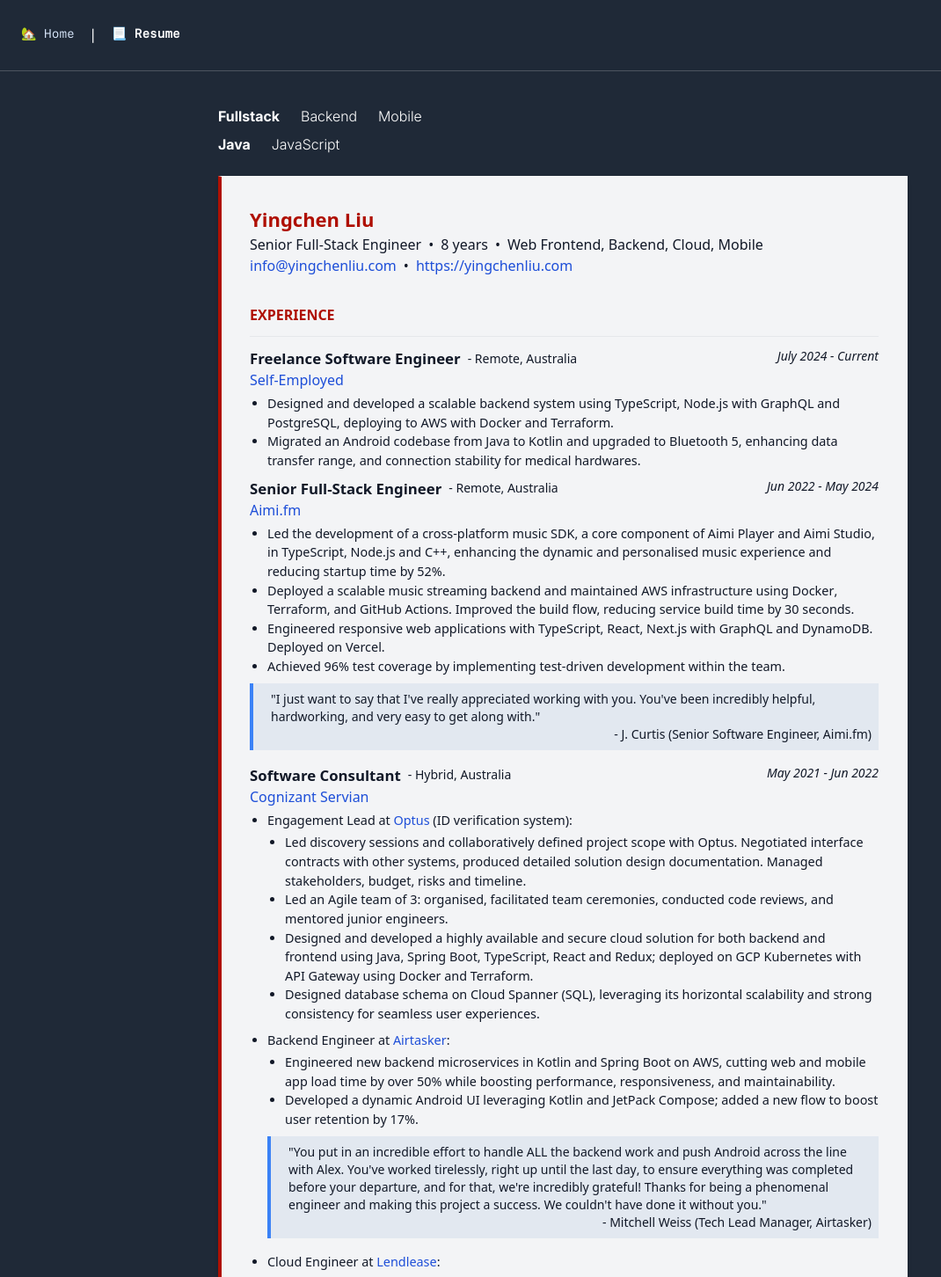
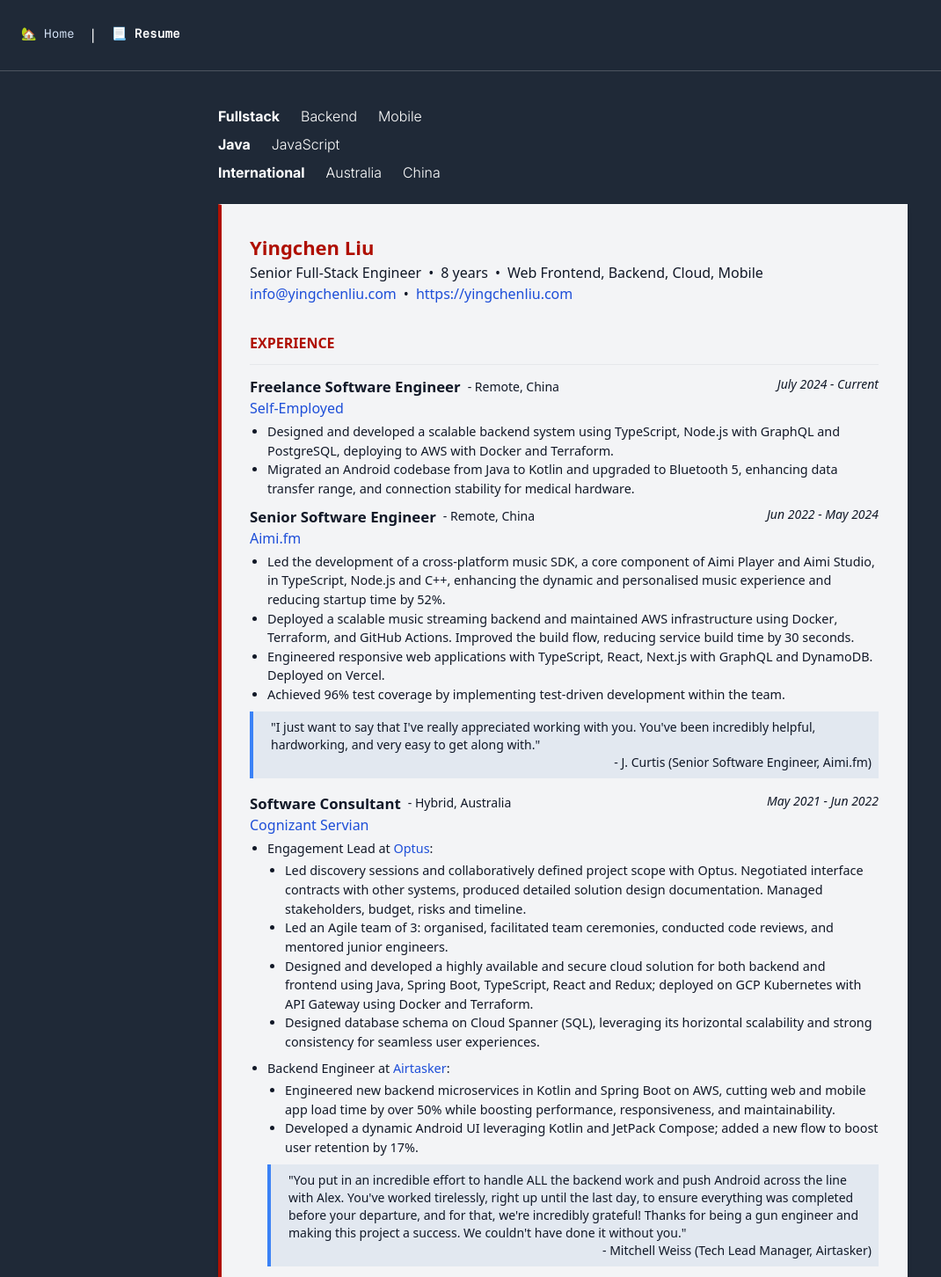
Before and after one commit to yingchen-liu/my-next-website, a Next.js app: page /resume in a window 1280 px wide. Shown: the top 1452 px of the page at 88% size, without its empty margins (0-1070 px from the left). Built offline with nearby package versions, Linux system fonts and the light colour scheme.

Commit message:
Add country

```diff
--- a/app/resume/resume.tsx
+++ b/app/resume/resume.tsx
@@ -81,6 +81,7 @@
 export default function Resume() {
   const [title, setTitle] = useState("full-stack");
   const [stack, setStack] = useState("java");
+  const [country, setCountry] = useState("international");
 
   return (
     <>
@@ -107,7 +108,7 @@
           Mobile
         </Link>
       </div>
-      <div className="container md:px-20 pb-6 mx-auto flex gap-x-6">
+      <div className="container md:px-20 pb-2 mx-auto flex gap-x-6">
         <Link
           onClick={() => setStack("java")}
           className={`${stack === "java" && "font-bold"}`}
@@ -121,6 +122,29 @@
           invert={true}
         >
           JavaScript
+        </Link>
+      </div>
+      <div className="container md:px-20 pb-6 mx-auto flex gap-x-6">
+        <Link
+          onClick={() => setCountry("international")}
+          className={`${country === "international" && "font-bold"}`}
+          invert={true}
+        >
+          International
+        </Link>
+        <Link
+          onClick={() => setCountry("au")}
+          className={`${country === "au" && "font-bold"}`}
+          invert={true}
+        >
+          Australia
+        </Link>
+        <Link
+          onClick={() => setCountry("cn")}
+          className={`${country === "cn" && "font-bold"}`}
+          invert={true}
+        >
+          China
         </Link>
       </div>
       <div className="container md:px-20 md:pb-20 mx-auto">
@@ -157,6 +181,13 @@
               <Link href="https://yingchenliu.com">
                 https://yingchenliu.com
               </Link>
+              {country !== "international" && (
+                <>
+                  <div className="inline-block px-2">•</div>
+                  {country === "au" && <>+61 420 630 709</>}
+                  {country === "cn" && <>+86 135 2908 0041</>}
+                </>
+              )}
             </div>
           </div>
 
@@ -166,7 +197,7 @@
             </div>
             <Experience
               title="Freelance Software Engineer"
-              type="Remote, Australia"
+              type={`Remote, ${country === "au" ? "Melbourne" : "China"}`}
               time="July 2024 - Current"
               company="Self-Employed"
               href="#"
@@ -185,23 +216,15 @@
                 title === "mobile" ||
                 stack === "java") && (
                 <li>
-                  Migrated an Android codebase from <b>Java to Kotlin</b> and
-                  upgraded to Bluetooth 5, enhancing data transfer range, and
-                  connection stability for medical hardwares.
+                  Migrated an <b>Android</b> codebase from <b>Java to Kotlin</b>{" "}
+                  and upgraded to Bluetooth 5, enhancing data transfer range,
+                  and connection stability for medical hardware.
                 </li>
               )}
             </Experience>
             <Experience
-              title={
-                title === "full-stack"
-                  ? "Senior Full-Stack Engineer"
-                  : title === "back-end"
-                  ? "Senior Backend Engineer"
-                  : title === "mobile"
-                  ? "Senior Mobile Engineer"
-                  : "Senior Software Engineer"
-              }
-              type="Remote, Australia"
+              title="Senior Software Engineer"
+              type={`Remote, ${country === "au" ? "Melbourne" : "China"}`}
               time="Jun 2022 - May 2024"
               company="Aimi.fm"
               href="https://aimi.fm"
@@ -222,14 +245,19 @@
                     build flow, <b>reducing service build time by 30 seconds</b>
                     .
                   </li>
+                  <li>
+                    Engineered responsive web applications with{" "}
+                    <b>TypeScript</b>, <b>React</b>, <b>Next.js</b> with{" "}
+                    <b>GraphQL</b> and <b>DynamoDB</b>. Deployed on Vercel.
+                  </li>
                 </>
               )}
               {title === "back-end" && (
                 <>
                   <li>
-                    Led the development of a cross-platform generative music SDK,
-                    in <b>TypeScript</b>, <b>Node.js</b> and C++, enhancing the
-                    dynamic and personalised music experience and{" "}
+                    Led the development of a cross-platform generative music
+                    SDK, in <b>TypeScript</b>, <b>Node.js</b> and C++, enhancing
+                    the dynamic and personalised music experience and{" "}
                     <b>reducing startup time by 52%</b>.
                   </li>
                   <li>
@@ -238,29 +266,30 @@
                     <b>Terraform</b>, and <b>GitHub Actions</b>. Improved the
                     build flow, <b>reducing service build time by 30s</b>.
                   </li>
+                  <li>
+                    Established the Android team and developed the Aimi Player
+                    Android app from scratch using <b>Kotlin</b>, Jetpack
+                    Compose, and Media3.
+                  </li>
                 </>
               )}
               {title === "mobile" && (
                 <>
                   <li>
-                    Founded the Android team and built the Android app using
-                    Kotlin and JetPack Compose.
+                    <b>Established the Android team</b> and developed the Aimi
+                    Player Android app from scratch using <b>Kotlin</b>, Jetpack
+                    Compose, and Media3.
                   </li>
                   <li>
-                    Led the development of a cross-platform music SDK for both
-                    Android and iOS, a core component of Aimi Player and Aimi
-                    Studio, built with TypeScript and C++, enhancing the dynamic
-                    and personalised music experience and reducing startup time
-                    by 52%.
+                    Led the development of a <b>cross-platform</b> music SDK for{" "}
+                    <b>Android and iOS</b>, a core component of Aimi Player and
+                    Aimi Studio, built with TypeScript and C++, enhancing the
+                    dynamic and personalised music experience and reducing
+                    startup time by 52%.
                   </li>
                 </>
               )}
-              <li>
-                Engineered responsive web applications with <b>TypeScript</b>,{" "}
-                <b>React</b>, <b>Next.js</b> with <b>GraphQL</b> and{" "}
-                <b>DynamoDB</b>. Deployed on Vercel.
-              </li>
-              <li>
+              <li className="order-4">
                 Achieved <b>96% test coverage</b> by implementing test-driven
                 development within the team.
               </li>
@@ -274,7 +303,7 @@
 
             <Experience
               title="Software Consultant"
-              type="Hybrid, Australia"
+              type={`Hybrid, ${country === "au" ? "Melbourne" : "Australia"}`}
               time="May 2021 - Jun 2022"
               company="Cognizant Servian"
               href="https://www.cognizant.com/au/en/servian"
@@ -283,8 +312,8 @@
                 <b>
                   Engagement Lead at{" "}
                   <Link href="https://optus.com.au">Optus</Link>
-                </b>{" "}
-                (ID verification system):
+                </b>
+                :
                 <ul className="list-disc ml-5 mt-1 mb-2">
                   <li>
                     Led discovery sessions and collaboratively defined project
@@ -330,13 +359,26 @@
                   <li
                     className={`${title === "mobile" ? "order-1" : "order-2"}`}
                   >
-                    Developed a dynamic Android UI leveraging <b>Kotlin</b> and
-                    JetPack Compose; added a new flow to{" "}
+                    Developed a dynamic <b>Android</b> UI leveraging{" "}
+                    <b>Kotlin</b> and JetPack Compose; added a new flow to{" "}
                     <b>boost user retention by 17%</b>.
                   </li>
                 </ul>
               </li>
 
+              {title === "mobile" ? (
+                <Testimony from="Mitchell Weiss (Tech Lead Manager, Airtasker)">
+                  You put in an incredible effort to handle ALL the backend work
+                  and push <b>Android</b> across the line with Alex.{" "}
+                  <b>
+                    You&apos;ve worked tirelessly, right up until the last day
+                  </b>
+                  , to ensure everything was completed before your departure,
+                  and for that, we&apos;re incredibly grateful! Thanks for being
+                  a gun engineer and making this project a success.{" "}
+                  <b>We couldn&apos;t have done it without you</b>.
+                </Testimony>
+              ) : (
                 <Testimony from="Mitchell Weiss (Tech Lead Manager, Airtasker)">
                   You put in an incredible effort to handle{" "}
                   <b>ALL the backend work</b> and push Android across the line
@@ -344,11 +386,12 @@
                   <b>
                     You&apos;ve worked tirelessly, right up until the last day
                   </b>
-                , to ensure everything was completed before your departure, and
-                for that, we&apos;re incredibly grateful! Thanks for being a
-                phenomenal engineer and making this project a success.{" "}
+                  , to ensure everything was completed before your departure,
+                  and for that, we&apos;re incredibly grateful! Thanks for being
+                  a gun engineer and making this project a success.{" "}
                   <b>We couldn&apos;t have done it without you</b>.
                 </Testimony>
+              )}
               <li className="mb-2">
                 <b>
                   Cloud Engineer at{" "}
@@ -381,14 +424,14 @@
 
             <Experience
               title="Full-Stack Developer"
-              type="Hybrid, Australia"
+              type={`Hybrid, ${country === "au" ? "Melbourne" : "Australia"}`}
               time="Jun 2018 - Apr 2021"
               company="Strength By Numbers"
               href="https://www.strengthbynumbers.com/"
             >
               {(title === "full-stack" || title === "mobile") && (
                 <li className={`${title === "mobile" ? "order-1" : "order-2"}`}>
-                  Designed and developed the Android app in <b>Java</b>,
+                  Designed and developed the <b>Android</b> app in <b>Java</b>,
                   managing complex multi-threaded and asynchronous Bluetooth
                   operations using ReactiveX.
                 </li>
@@ -417,7 +460,9 @@
 
             <Experience
               title="Full-Stack Developer"
-              type="Part Time, Hybrid, Australia"
+              type={`Part-Time, Hybrid, ${
+                country === "au" ? "Melbourne" : "Australia"
+              }`}
               time="Sep 2016 - May 2018"
               company="SensiLab"
               href="https://sensilab.monash.edu/"
@@ -446,7 +491,7 @@
             title="Master of Information Technology"
             type="Melbourne, Australia"
             time="2016 - 2017"
-            company="Monash University"
+            company={`Monash University ${country !== "au" && "(QS: 37)"}`}
             href="https://www.monash.edu/"
           >
             <li>
@@ -497,7 +542,7 @@
             </li>
             {stack !== "javascript" && (
               <li>
-                <b>Mobile:</b> Android, JetPack, iOS
+                <b>Mobile:</b> Android, Jetpack, iOS
               </li>
             )}
             <li>
```
Lines whose indentation alone changed are shown as unchanged.
